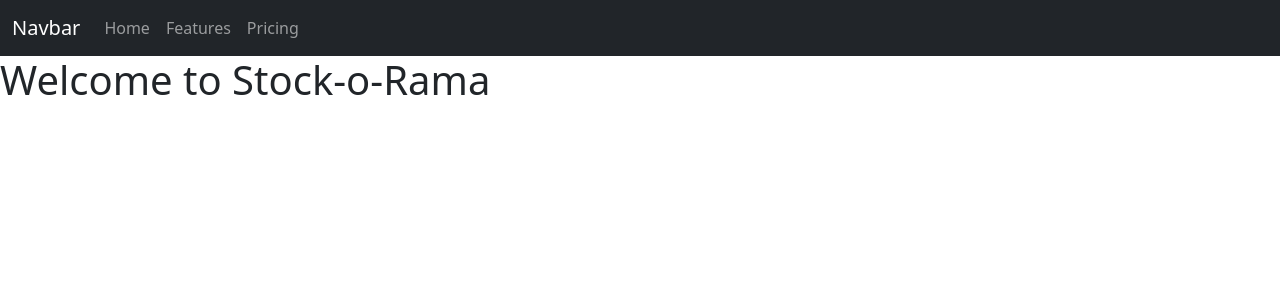
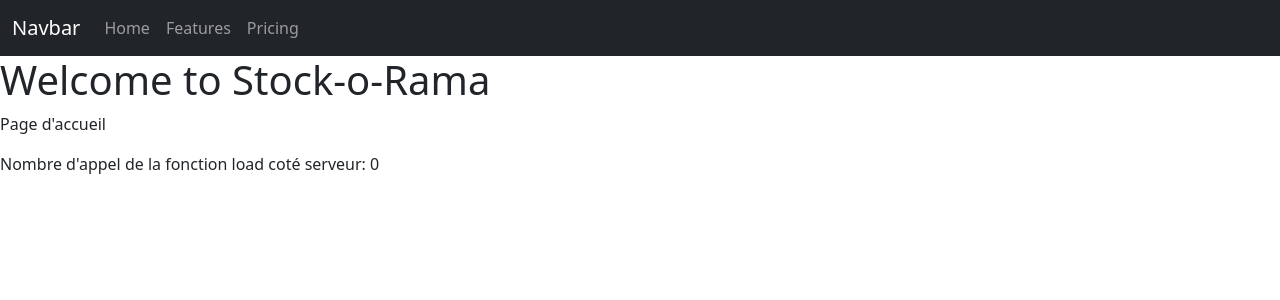
Before and after one commit to Jobadluck/Stock-o-Rama, a SvelteKit app: page / in a window 1280 px wide. Shown: the top 300 px of the page. Built offline with nearby package versions, Linux system fonts and the light colour scheme.

Commit message:
feat: add page.server file at root
Signed-off-by: Pons Jean-Baptiste <jean-baptiste.pons@dedalus.com>

```diff
--- /dev/null
+++ b/src/routes/+page.server.ts
@@ -0,0 +1,5 @@
+let NBR_CALL = 0
+
+export const load = () => {
+    return { callNbr: NBR_CALL++ }
+}
--- a/src/routes/+page.svelte
+++ b/src/routes/+page.svelte
@@ -1 +1,8 @@
+<script lang="ts">
+    export let data
+    const { callNbr } = { callNbr: data.callNbr }
+</script>
+
 <h1>Welcome to Stock-o-Rama</h1>
+<p>Page d'accueil</p>
+<span>Nombre d'appel de la fonction load coté serveur: {callNbr}</span>
```
